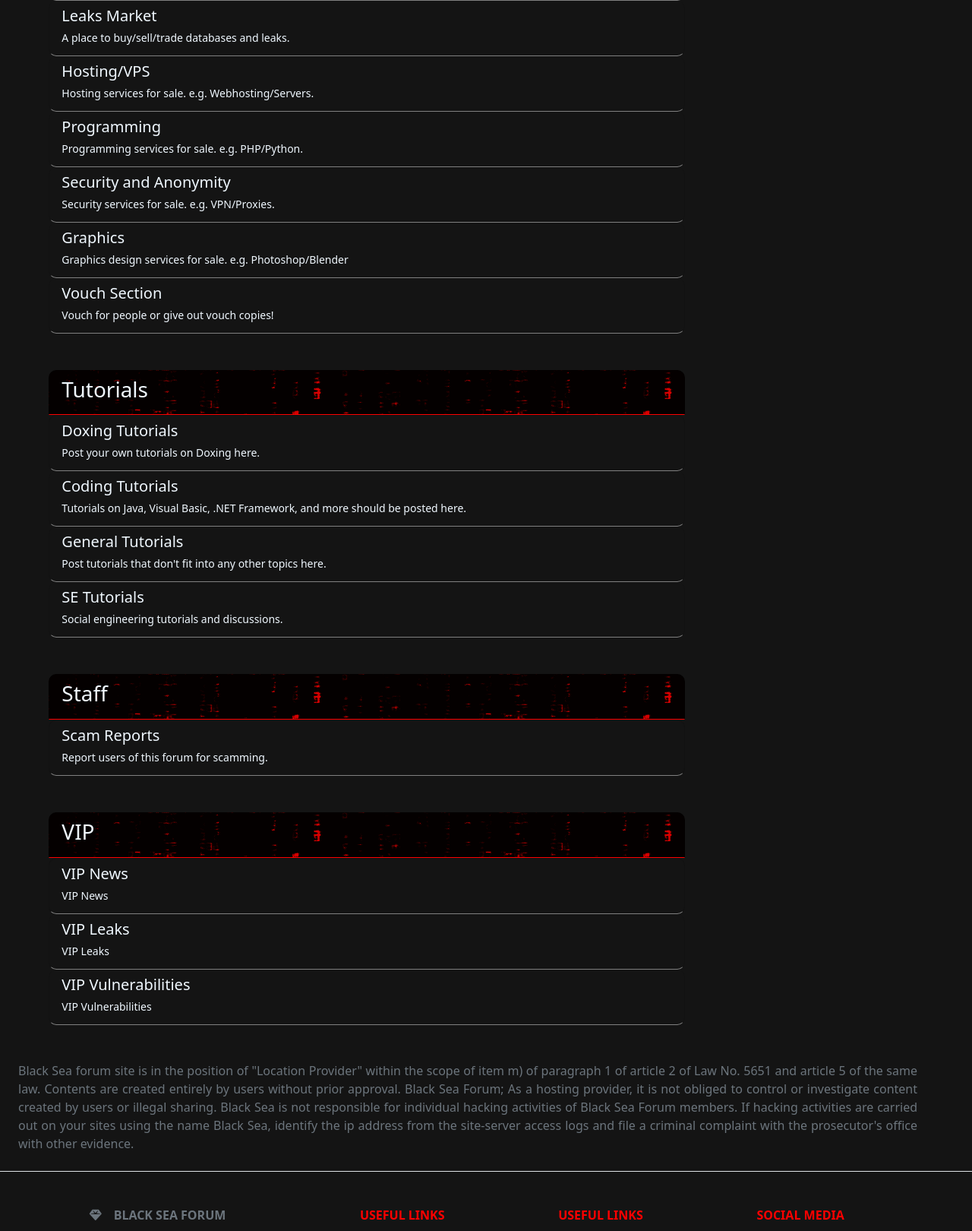
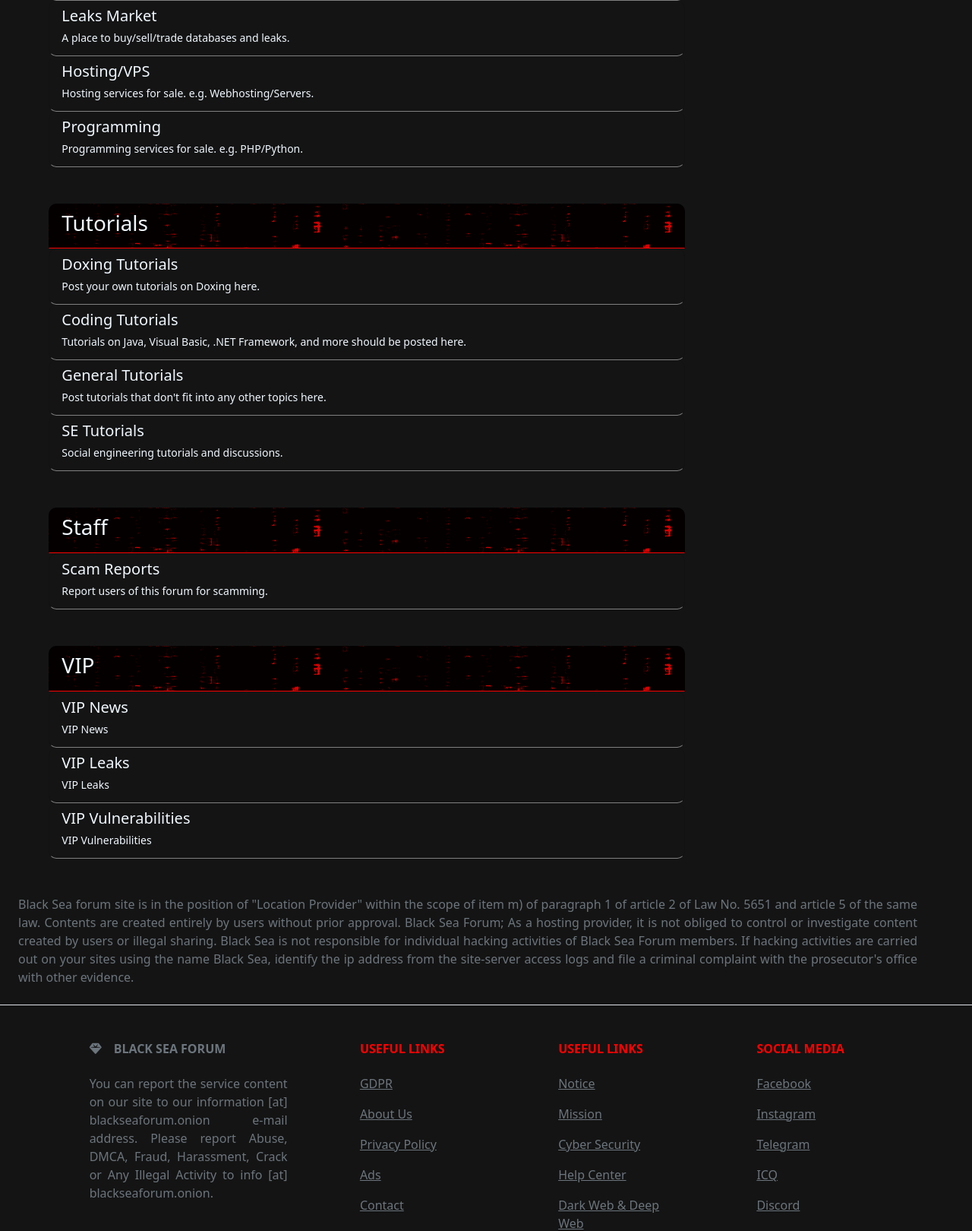
Before and after one commit to Xenovia-sec/hackerforum-docker, a PHP site: page / in a window 1280 px wide. Shown: the part 1419-3039 px from the top of the page at 76% size. Run offline with PHP 8.4, Linux system fonts and the light colour scheme; data comes from the database, SQL or seed files in the repository; some libraries are stand-ins or nearby versions.

Commit message:
fix
minor bug fix

```diff
--- a/hackerforum/index.php
+++ b/hackerforum/index.php
@@ -127,24 +127,6 @@ include('dropdowns.php');
                     </div>
                     <p class="mb-1"><small>Programming services for sale. e.g. PHP/Python.</small></p>
                 </a>
-                <a href="threads.php?topic=15" class="list-group-item list-group-item-action list-group-custom" style="border-radius: 10px; border-bottom: 1px solid grey;">
-                    <div class="d-flex w-100 justify-content-between">
-                        <h5 class="mb-1">Security and Anonymity</h5>
-                    </div>
-                    <p class="mb-1"><small>Security services for sale. e.g. VPN/Proxies.</small></p>
-                </a>
-                <a href="threads.php?topic=16" class="list-group-item list-group-item-action list-group-custom" style="border-radius: 10px; border-bottom: 1px solid grey;">
-                    <div class="d-flex w-100 justify-content-between">
-                        <h5 class="mb-1">Graphics</h5>
-                    </div>
-                    <p class="mb-1"><small>Graphics design services for sale. e.g. Photoshop/Blender</small></p>
-                </a>
-                <a href="threads.php?topic=17" class="list-group-item list-group-item-action list-group-custom" style="border-radius: 10px; border-bottom: 1px solid grey;">
-                    <div class="d-flex w-100 justify-content-between">
-                        <h5 class="mb-1">Vouch Section</h5>
-                    </div>
-                    <p class="mb-1"><small>Vouch for people or give out vouch copies!</small></p>
-                </a>
             </div>
         </div>
         <!--Tutorials-->
--- a/hackerforum/messages.php
+++ b/hackerforum/messages.php
@@ -56,13 +56,13 @@ include('dropdowns.php');
                 if ($result['user_id'] == $jwt_userid || $result['send_to'] == $jwt_userid){
                     if($result['send_to'] == $jwt->get_userid($_COOKIE['auth_type'])){
                         echo '<div class="message-row row justify-content-start mt-2">
-                        <div class="message text-center" style="background-color: red;border-top-right-radius: 25px;border-bottom-right-radius: 25px;width: fit-content;max-width: 500px;">
+                        <div class="message text-center" style="font-color: whitesmoke;background-color: grey;border-top-right-radius: 25px;border-bottom-right-radius: 25px;width: fit-content;max-width: 500px;">
                             <p class="mt-3"><strong>'.$result['message'].'</strong></p>
                         </div>
                     </div>';
                     }else{
                         echo '<div class="message-row row justify-content-end mt-2">
-                        <div class="message " style="background-color: red;border-top-left-radius: 25px;border-bottom-left-radius: 25px;width: fit-content;max-width: 500px;">
+                        <div class="message " style="font-color: whitesmoke;background-color: red;border-top-left-radius: 25px;border-bottom-left-radius: 25px;width: fit-content;max-width: 500px;">
                             <p class="mt-3"><strong>'.$result['message'].'</strong></p>
                         </div>
                     </div>';
```
